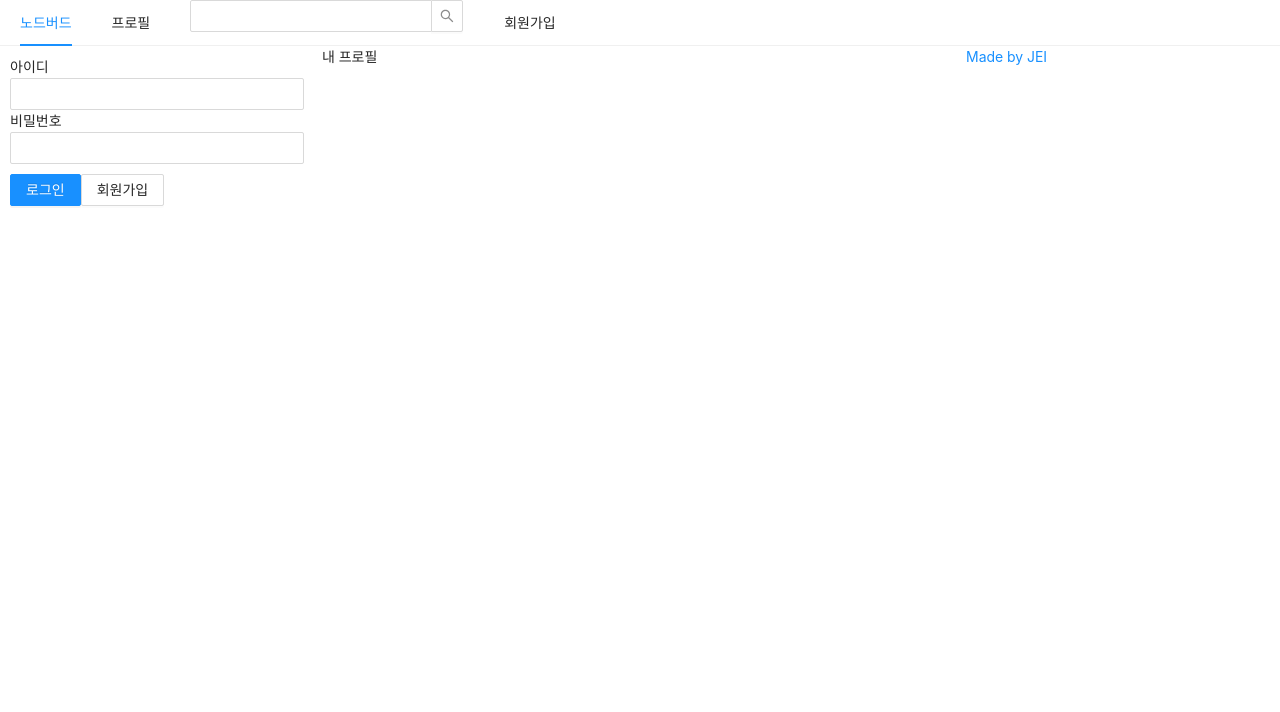
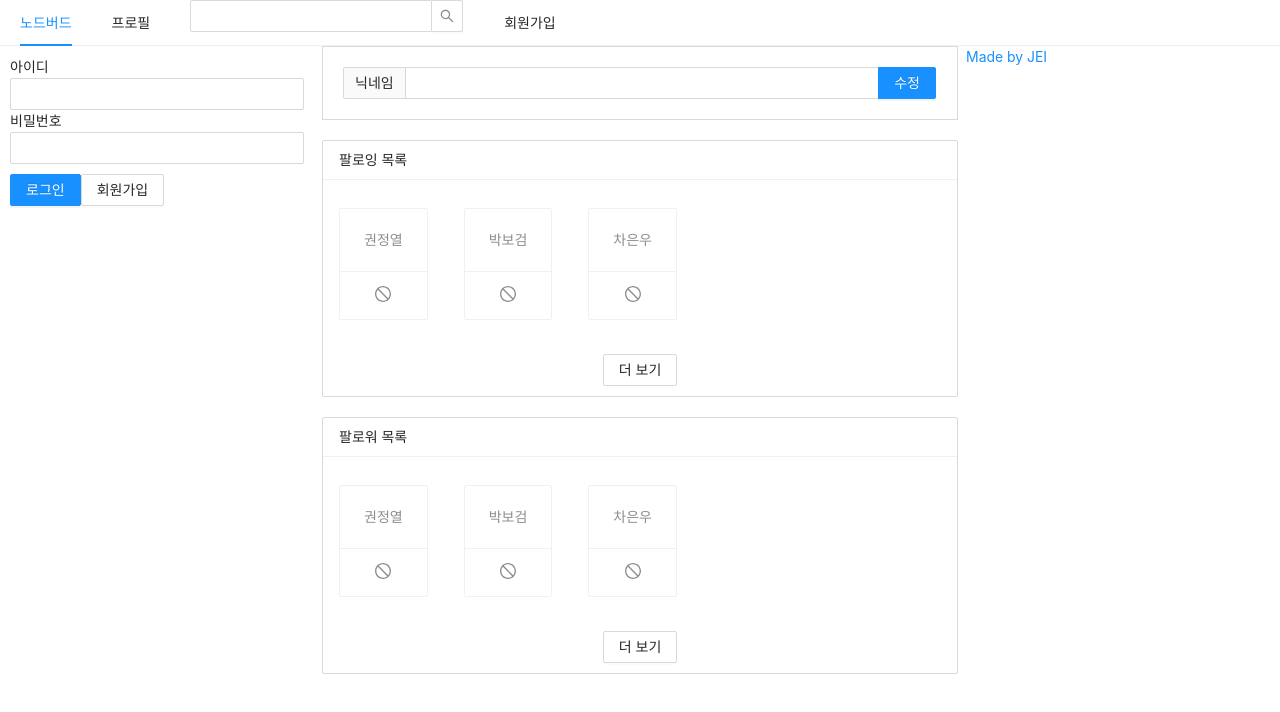
Before and after one commit to skskdmsdl/react-nodebird, a Next.js app in the folder prepare/front/: page /profile in a window 1280 px wide. Shown: the top 712 px of the page. Built offline with nearby package versions, Linux system fonts and the light colour scheme.

Commit message:
프로필 페이지 내용 추가

```diff
--- /dev/null
+++ b/prepare/front/components/FollowList.js
@@ -0,0 +1,32 @@
+import React from 'react';
+import PropTypes from 'prop-types';
+import { List, Button, Card } from "antd"
+import { StopOutlined } from '@ant-design/icons';
+
+const FollowList = ({ header, data }) => {
+    return (
+        <List
+            style={{ marginBottom: 20 }}
+            grid={{ gutter: 4, xs: 2, md: 3}}
+            size="small"
+            header={<div>{header}</div>}
+            loadMore={<div style={{ textAlign: 'center', margin: '10px 0' }}><Button>더 보기</Button></div>}
+            bordered
+            dataSource={data}
+            renderItem={(item) => (
+                <List.Item style={{ marginTop: 20 }}>
+                    <Card actions={[<StopOutlined key="stop" />]}>
+                        <Card.Meta description={item.nickname} />
+                    </Card>
+                </List.Item>
+            )}
+        />
+    );
+};
+
+FollowList.propTypes = {
+    header: PropTypes.string.isRequired,
+    data: PropTypes.array.isRequired,
+}
+
+export default FollowList;
--- /dev/null
+++ b/prepare/front/components/NicknameEditForm.js
@@ -0,0 +1,13 @@
+import React, { useMemo } from 'react';
+import { Form, Input } from "antd"
+
+const NicknameEditForm = () => {
+    const style = useMemo(() => ({ marginBottom: '20px', border: '1px solid #d9d9d9', padding: '20px' }), []);
+    return (
+        <Form style={style}>
+            <Input.Search addonBefore="닉네임" enterButton="수정" />
+        </Form>
+    );
+};
+
+export default NicknameEditForm;
--- a/prepare/front/pages/profile.js
+++ b/prepare/front/pages/profile.js
@@ -2,14 +2,22 @@
 import Head from 'next/head';
 
 import AppLayout from '../components/AppLayout';
+import NicknameEditForm from '../components/NicknameEditForm';
+import FollowList from '../components/FollowList';
 
 const Profile = () => {
+    const followerList = [{ nickname: '권정열' }, { nickname: '박보검' }, { nickname: '차은우' }];
+    const followingList = [{ nickname: '권정열' }, { nickname: '박보검' }, { nickname: '차은우' }];
     return (
         <>
             <Head>
                 <title>내 프로필 | NodeBird</title>
             </Head>
-            <AppLayout>내 프로필</AppLayout>
+            <AppLayout>
+                <NicknameEditForm />
+                <FollowList header="팔로잉 목록" data={followingList} />
+                <FollowList header="팔로워 목록" data={followerList} />
+            </AppLayout>
         </>
     );
 };
```
